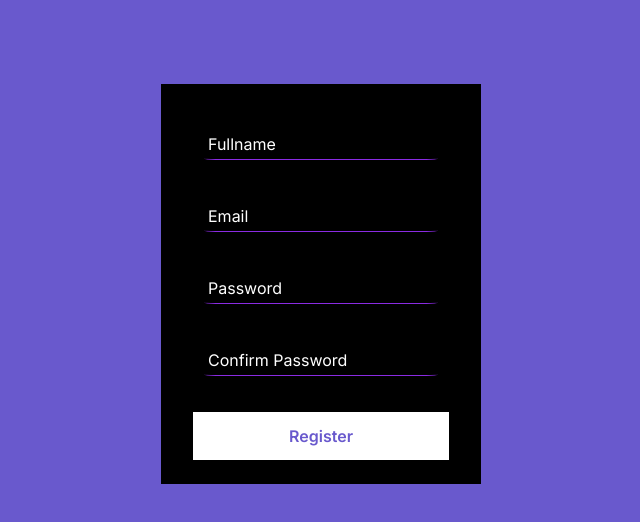
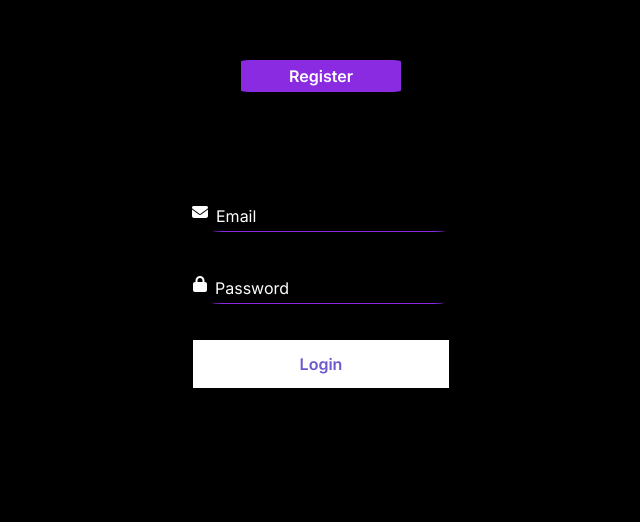
Before and after one commit to julianadeveloper/login-view-reacgt, a React (Create React App) app: page / in a window 1280 px wide. Shown: the part 116-638 px from the top of the page, without its empty margins (319-959 px from the left). Built offline with nearby package versions, Linux system fonts and the light colour scheme; a web font is replaced by a local one.

Commit message:
apenas um componente por vez- botao selecionar componente

```diff
--- a/src/components/Login/FormLogin.tsx
+++ b/src/components/Login/FormLogin.tsx
@@ -9,22 +9,20 @@ import {
   Label
 } from "./styles/styles-login";
 
-interface ComponentLoginProps {
-  isActiveStateComponent: boolean;
-}
 
-export function FormLogin(props: ComponentLoginProps) {
+
+export function FormLogin() {
   const Login = () => {
     alert("Olá");
   };
-  const [isActiveRegister, setIsActiveRegister] = useState<Boolean>(false);
-  let checkActiveRegister = isActiveRegister;
+
+
+  // const [isActiveRegister, setIsActiveRegister] = useState<Boolean>(false);
+  // let checkActiveRegister = isActiveRegister;
 
   return (
     <ContainerLogin>
-      {/* <RegisterLink>
-        <RegisterButton>Register</RegisterButton>
-      </RegisterLink> */}
+
       <ContentRight>
         <InputsIcon>
           <Label>
--- a/src/components/Login/FormRegister.tsx
+++ b/src/components/Login/FormRegister.tsx
@@ -1,5 +1,4 @@
 import { FontAwesomeIcon } from "@fortawesome/react-fontawesome";
-import { useState } from "react";
 import {
   BtnRegister,
   ContainerLogin,
@@ -17,15 +16,9 @@ export function FormRegister(props: ComponentLoginProps) {
     alert("Olá");
   }
 
-  const [isActiveRegister, setIsActiveRegister] = useState<Boolean>(false);
-  let checkActiveRegister = isActiveRegister;
-  let changeRegisterState = () => setIsActiveRegister(!isActiveRegister);
-
   return (
     <ContainerLogin>
-    {/*           <RegisterLink>
-          <RegisterButton>Register</RegisterButton>
-        </RegisterLink>*/}
+
       <ContentLeft>
           <InputsIcon>
             <Label>
@@ -65,7 +58,6 @@ export function FormRegister(props: ComponentLoginProps) {
           <BtnRegister
             onClick={() => {
               Register();
-              changeRegisterState();
             }}
           >
             Register
--- a/src/components/Login/LoginView.tsx
+++ b/src/components/Login/LoginView.tsx
@@ -1,16 +1,47 @@
+import { useState } from "react";
+import { FormLogin } from "./FormLogin";
 import { FormRegister } from "./FormRegister";
-
+import { RegisterLink } from "./styles/styles-register";
+import { Container, ButtonSelect } from "./styles/styles-view";
+import { library } from "@fortawesome/fontawesome-svg-core";
+import { fas } from "@fortawesome/free-solid-svg-icons";
+library.add(fas);
 interface ComponentRegisterProps {
   isActiveStateComponent: boolean;
 }
 
 export function Login(props: ComponentRegisterProps) {
+  const [isActiveLogin, setIsActiveLogin] = useState<Boolean>(true);
+  const [isActiveRegister, setIsActiveRegister] = useState<Boolean>(false);
+  let estado = isActiveRegister;
+  let changeRegisterState = () => {
+    setIsActiveRegister(!isActiveRegister);
+    setIsActiveLogin(!isActiveLogin);
+  };
+
+  let handleNameChange = () => {
+    setIsActiveRegister(!isActiveRegister);
+  };
   return (
     <>
-      <>
-        {/* <FormLogin isActiveStateComponent={(true)}></FormLogin> */}
-      <FormRegister isActiveStateComponent={(false)}></FormRegister>
-      </>
+      <Container>
+        <RegisterLink>
+          {/* Esse botão é um estilo e não um component a parte */}
+          <ButtonSelect
+            onClick={() => {
+              handleNameChange();
+              changeRegisterState();
+            }}
+          >
+            {isActiveRegister ? "Login" : "Register"}
+          </ButtonSelect>
+        </RegisterLink>
+        {isActiveRegister && (
+          <FormRegister isActiveStateComponent={false}></FormRegister>
+        )}
+
+        {isActiveLogin && <FormLogin></FormLogin>}
+      </Container>
     </>
   );
 }
--- a/src/components/Login/styles/styles-login.ts
+++ b/src/components/Login/styles/styles-login.ts
@@ -3,7 +3,7 @@ import styled from "styled-components";
 export const ContainerLogin = styled.div`
   width: 100vw;
   height: 100vh;
-  background-color: #6959cd;
+  background-color: transparent;
   display: flex;
   align-items: center;
   justify-content: center;
@@ -39,7 +39,7 @@ export const ContentRight = styled.div`
   line-height: 1;
   width: 25%;
   height: 50vh;
-  background-color: burlywood;
+  background-color: transparent;
 `;
 
 export const Label = styled.label`
@@ -64,6 +64,7 @@ export const InputLogin = styled.input`
   }
   &::placeholder {
     padding: 0.25rem;
+    color: white;
   }
 `;
 
--- a/src/components/Login/styles/styles-register.ts
+++ b/src/components/Login/styles/styles-register.ts
@@ -3,15 +3,13 @@ import styled from "styled-components";
 export const ContainerLogin = styled.div`
   width: 100vw;
   height: 100vh;
-  background-color: #6959cd;
+  background-color: transparent;
   display: flex;
   align-items: center;
   justify-content: center;
   @media (max-width: 640) {
-
-  font-size: 87.5%;
-
-}
+    font-size: 87.5%;
+  }
 `;
 
 export const ContentLeft = styled.div`
@@ -21,14 +19,14 @@ export const ContentLeft = styled.div`
   line-height: 1;
   width: 25%;
   height: 50vh;
-  background-color: black;
+  background-color: transparent;
   flex-direction: column;
 `;
 export const RegisterLink = styled.div`
   position: absolute;
   display: flex;
-  margin-bottom: 27rem;
-  margin-right: 4rem;
+  justify-content: center;
+  align-items: flex-start;
 `;
 export const LoginLink = styled.div`
   position: absolute;
@@ -37,15 +35,7 @@ export const LoginLink = styled.div`
   margin-left: 3rem;
 `;
 
-export const RegisterButton = styled.button`
-  color: white;
-  background-color: blueviolet;
-  width: 10rem;
-  height: auto;
-  position: absolute;
-  z-index: 9999;
-  display: flex;
-`;
+
 
 export const ContentRight = styled.div`
   display: flex;
@@ -114,8 +104,6 @@ export const BtnRegister = styled.button`
   background-color: var(--white);
   border: none;
   @media (max-width: 640) {
-
-  font-size: 87.5%;
-
-}
+    font-size: 87.5%;
+  }
 `;
--- /dev/null
+++ b/src/components/Login/styles/styles-view.ts
@@ -0,0 +1,31 @@
+import styled from "styled-components";
+
+export const Container = styled.div`
+  width: 100vw;
+  height: 100vh;
+  background-color: black;
+  display: flex;
+  align-items: center;
+  justify-content: center;
+  @media (max-width: 640) {
+    font-size: 87.5%;
+  }
+`;
+
+export const ButtonSelect = styled.button`
+  border-radius: 5%;
+  border: none;
+  color: white;
+  background-color: blueviolet;
+  width: 10rem;
+  height: 2rem;
+  position: absolute;
+  z-index: 9999;
+  display: flex;
+  bottom: 12rem;
+  align-items: center;
+  text-align: center;
+  justify-content: center;
+  font-weight:600;
+  padding:0.25rem;
+`;
```
